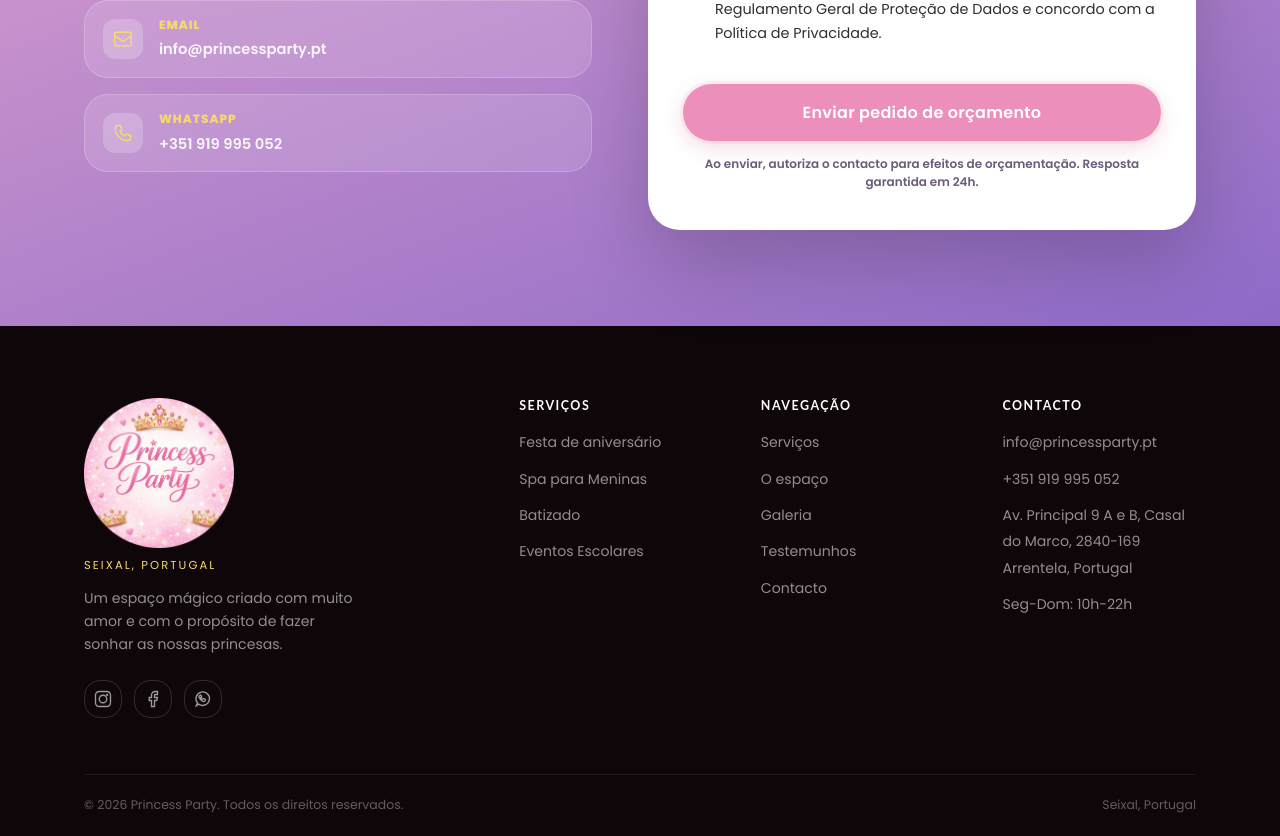
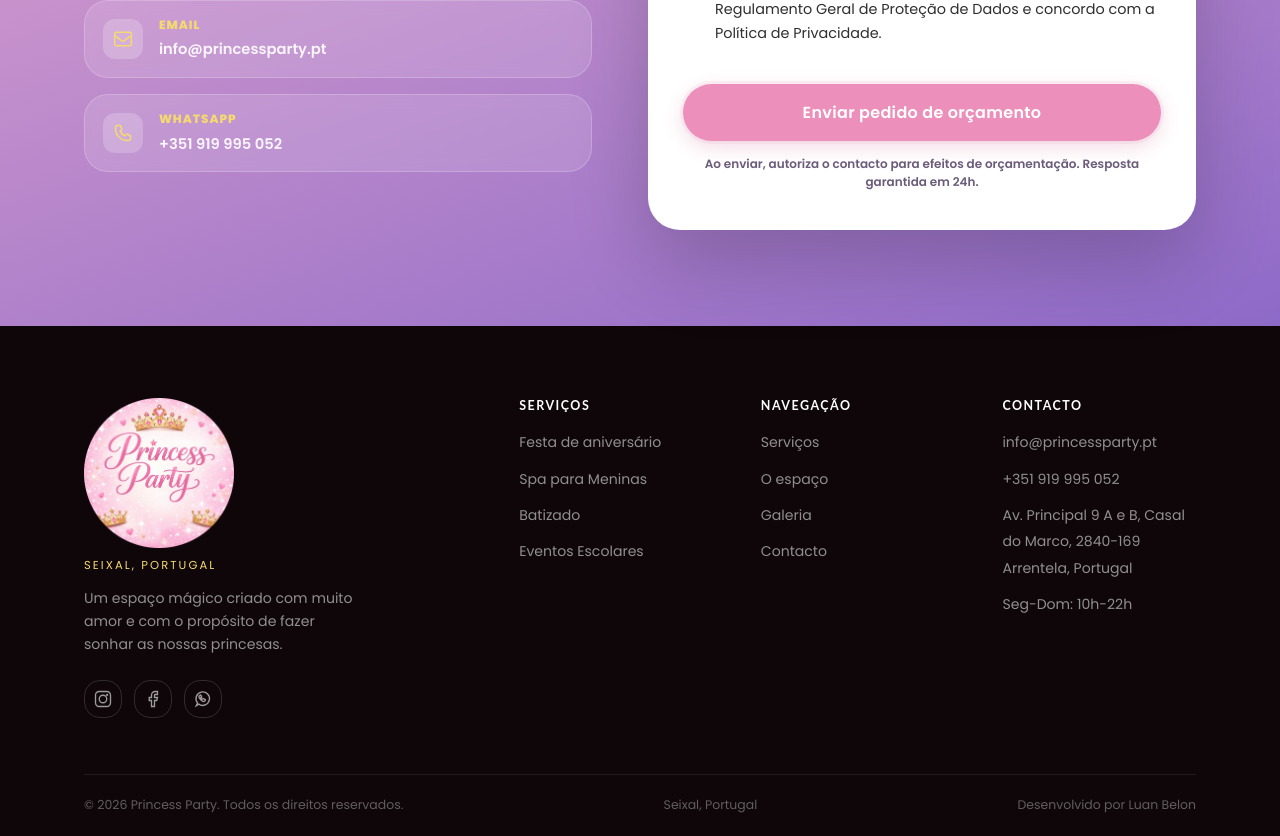
Before and after one commit to luanbelon/princess-party, a Next.js app: page / in a window 1280 px wide. Shown: the part 2577-3413 px from the top of the page. Built offline with nearby package versions, Linux system fonts and the light colour scheme.

Commit message:
ajustes footer

```diff
--- a/src/components/Footer.module.css
+++ b/src/components/Footer.module.css
@@ -107,8 +107,19 @@
   display: flex;
   justify-content: space-between;
   align-items: center;
+  flex-wrap: wrap;
   font-size: 0.78rem;
   color: rgba(255, 255, 255, 0.35);
+  gap: 10px 16px;
+}
+
+.bottom a {
+  color: rgba(255, 255, 255, 0.35);
+  transition: color var(--transition);
+}
+
+.bottom a:hover {
+  color: var(--pink-light);
 }
 
 @media (max-width: 840px) {
--- a/src/components/Footer.tsx
+++ b/src/components/Footer.tsx
@@ -49,7 +49,6 @@ export default function Footer() {
               <li><a href="#serviços">Serviços</a></li>
               <li><a href="#sobre">O espaço</a></li>
               <li><a href="#galeria">Galeria</a></li>
-              <li><a href="#depoimentos">Testemunhos</a></li>
               <li><a href="#contacto">Contacto</a></li>
             </ul>
           </div>
@@ -68,6 +67,16 @@ export default function Footer() {
         <div className={styles.bottom}>
           <span>&copy; {new Date().getFullYear()} Princess Party. Todos os direitos reservados.</span>
           <span>Seixal, Portugal</span>
+          <span>
+            Desenvolvido por{' '}
+            <a
+              href="https://wa.me/5571986406627"
+              target="_blank"
+              rel="noopener noreferrer"
+            >
+              Luan Belon
+            </a>
+          </span>
         </div>
       </div>
     </footer>
```
